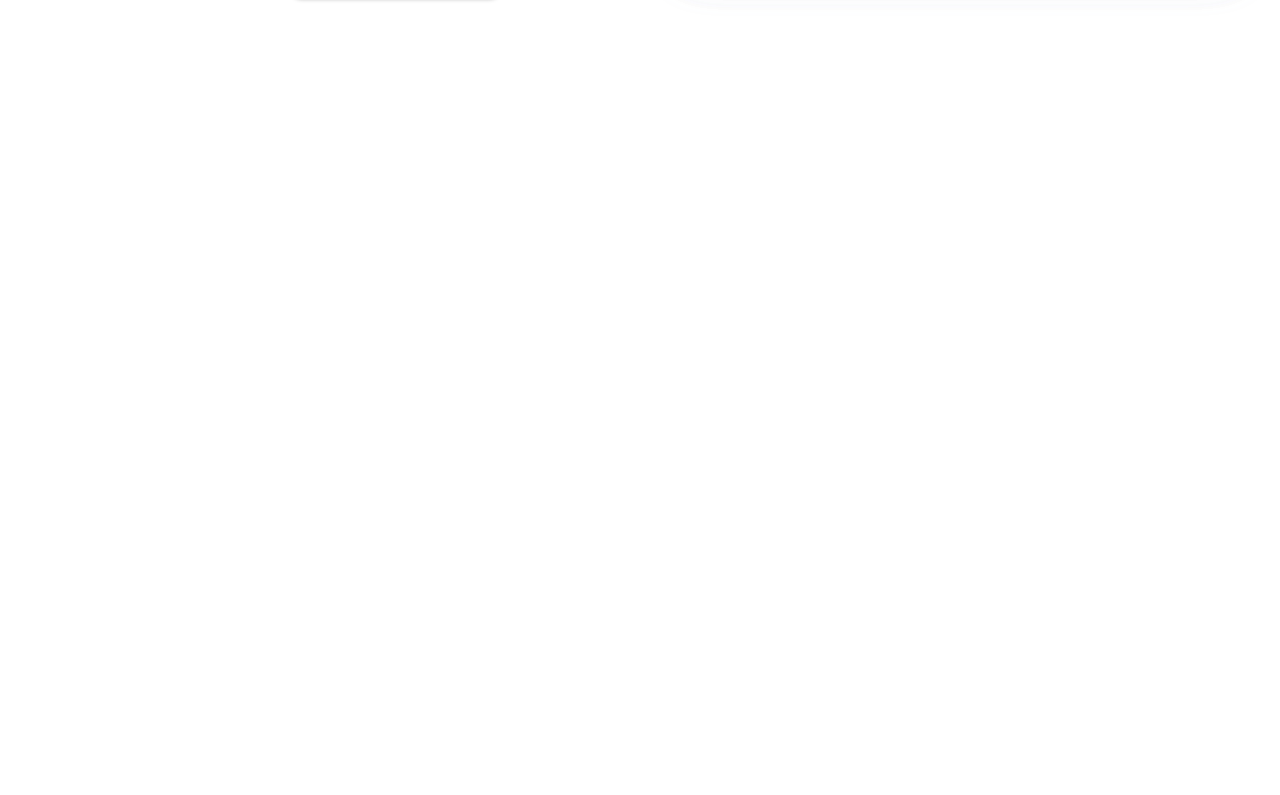
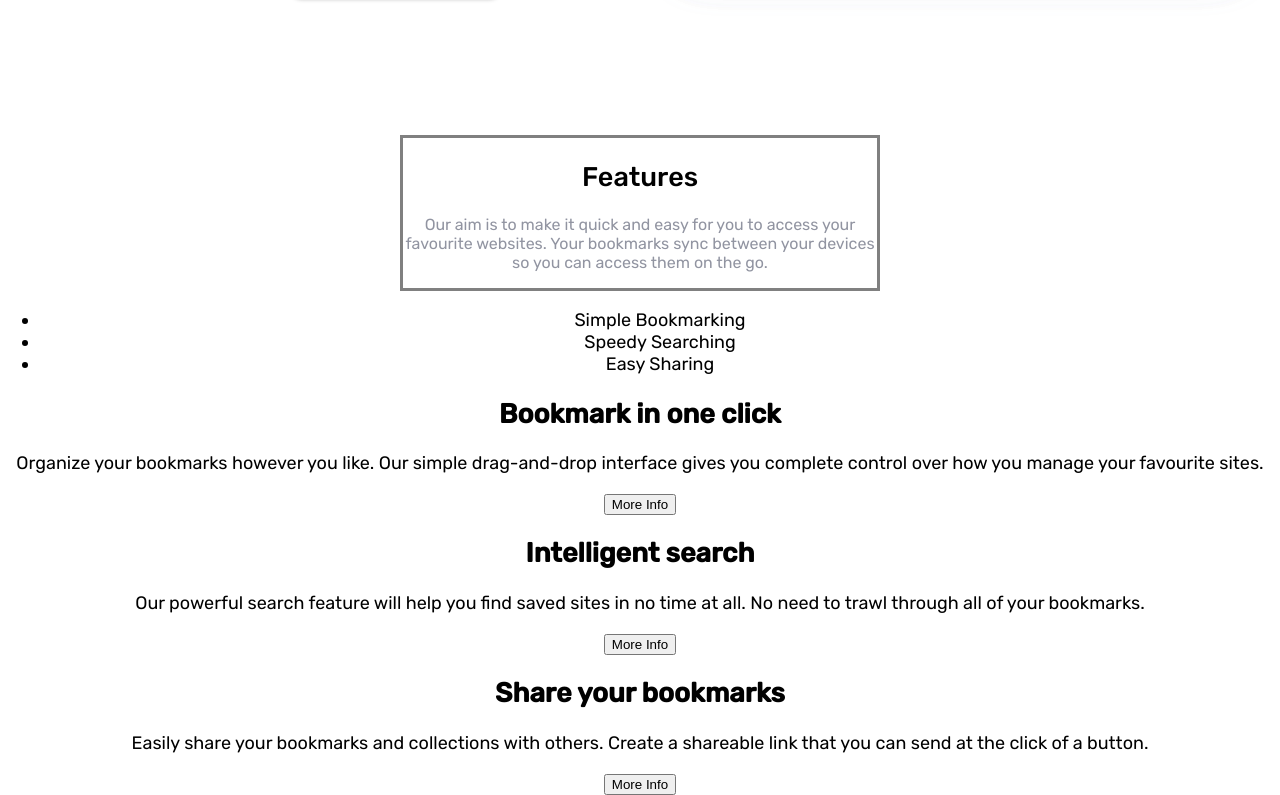
Before and after one commit to macluiggy/bookmark-langing-frontend-mentor, a React (Create React App) app: page / in a window 1280 px wide. Shown: the part 588-1383 px from the top of the page. Before the commit the page ends 800 px from the top, so only its background shows below. Built offline with nearby package versions, Linux system fonts and the light colour scheme; the HTML template or start-up script is replaced by a standard one.

Commit message:
first main section

```diff
--- a/src/App.js
+++ b/src/App.js
@@ -1,9 +1,11 @@
 import './App.css';
 import Header from './components/Header.js'
+import Main from './components/Main.js'
 function App() {
   return (
     <div className="App">
     <Header />
+    <Main />
     </div>
   );
 }
--- a/src/components/Main.js
+++ b/src/components/Main.js
@@ -6,7 +6,38 @@
 class Main extends Component {
 
 	render() {
-		return
+		return <main>
+		<section className='main_section1'>
+            <h2>Features</h2>
+            <p>Our aim is to make it quick and easy for you to access your favourite websites.
+                Your bookmarks sync between your devices so you can access them on the go.</p>
+        </section>
+        <section className='main_section2'>
+            <ul>
+                <li>Simple Bookmarking</li>
+                <li>Speedy Searching</li>
+                <li>Easy Sharing</li>
+            </ul>
+            <article>
+                <h2>Bookmark in one click</h2>
+                <p>Organize your bookmarks however you like. Our simple drag-and-drop interface
+                    gives you complete control over how you manage your favourite sites.</p>
+                <button>More Info</button>
+            </article>
+            <article>
+                <h2>Intelligent search</h2>
+                <p>Our powerful search feature will help you find saved sites in no time at all.
+                    No need to trawl through all of your bookmarks.</p>
+                <button>More Info</button>
+            </article>
+            <article>
+                <h2>Share your bookmarks</h2>
+                <p>Easily share your bookmarks and collections with others. Create a shareable
+                    link that you can send at the click of a button.</p>
+                <button>More Info</button>
+            </article>
+        </section>
+		</main>
 	}
 }
 
--- a/src/components/css/main.css
+++ b/src/components/css/main.css
@@ -1,3 +1,22 @@
-
+main {
+  margin-top: 5em;
+}
+main .main_section1 {
+  border: solid gray;
+  width: 90%;
+  margin: auto;
+}
+main .main_section1 h2 {
+  font-weight: 500;
+}
+main .main_section1 p {
+  font-size: 16px;
+  color: var(--grayish_blue);
+}
+@media screen and (min-width: 900px) {
+  main .main_section1 {
+    width: 37%;
+  }
+}
 
 /*# sourceMappingURL=main.css.map */
--- a/src/components/sass/main.scss
+++ b/src/components/sass/main.scss
@@ -0,0 +1,19 @@
+@import 'mixins';
+main {
+	margin-top: 5em;
+	.main_section1 {
+		@include border(gray);
+		width: 90%;
+		margin: auto;
+		h2 {
+			font-weight: 500;
+		}
+		p {
+			font-size: 16px;
+			color: var(--grayish_blue);
+		}
+		@media screen and (min-width: 900px) {
+			width: 37%;
+		}
+	}
+}
```
Also changed, not shown: 1 other file (tests, documents, lock files or other folders).
